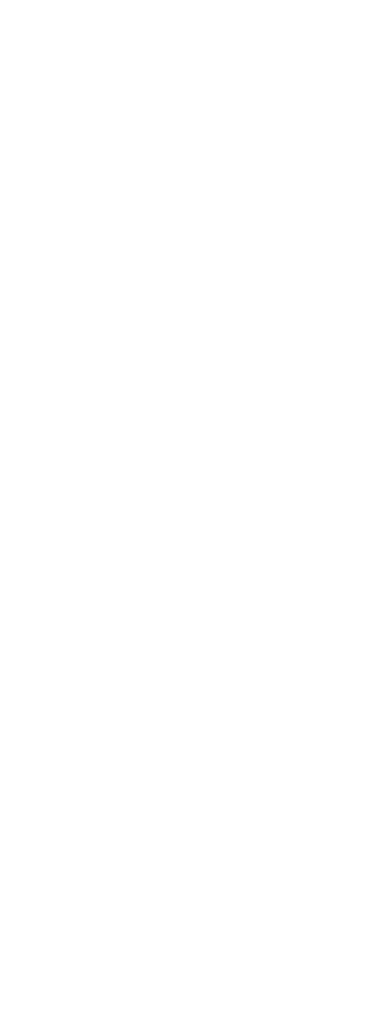
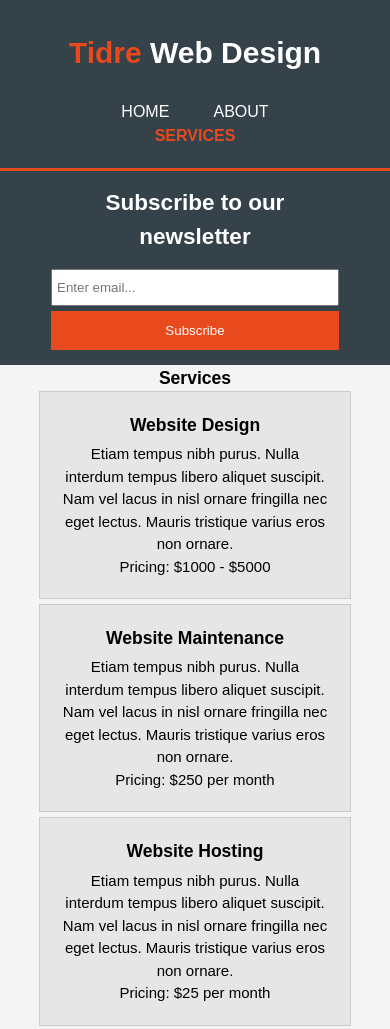
Before and after one commit to dre37167/project-1-website, a plain HTML site: page services.html in a window 390 px wide. Shown: the top 1029 px of the page. Before the commit the page ends 844 px from the top, so only its background shows below. Drawn offline with Linux system fonts and the light colour scheme.

Commit message:
now fully responsive

```diff
--- a/services.html
+++ b/services.html
@@ -0,0 +1,91 @@
+<html>
+<head>
+  <meta charset="utf-8">
+  <meta name="viewport" content="width=device-width">
+  <meta name="keywords" content="Affordable web design and Professional web design Phoenix AZ">
+  <meta name="author" content="Tidre">
+  <link rel="stylesheet" href="styles.css">
+  <title>Project 1 Website| Services</title>
+</head>
+<body>
+<header>
+  <div class="container">
+    <div id="branding">
+      <h1><span class="highlight">Tidre</span> Web Design</h1>
+    </div>
+    <nav>
+      <ul>
+        <li><a href="index.html">Home</a></li>
+        <li><a href="about.html">About</a></li>
+        <li class="current"><a href="services.html">Services</a></li>
+      </ul>
+    </nav>
+  </div>
+</header>
+
+<!-- newsletter area -->
+
+<section id="newsletter">
+  <div class="container">
+    <h1>Subscribe to our newsletter</h1>
+    <form>
+      <input type="email" placeholder="Enter email...">
+      <button type="submit" class="button_1">Subscribe</button>
+    </form>
+  </div>
+</section>
+
+<!-- boxes area -->
+
+<section id="main">
+  <div class="container">
+  <article id="main-col">
+    <h1 class="page-title">Services</h1>
+  <ul id="services">
+    <li>
+      <h3>Website Design</h3>
+      <p>Etiam tempus nibh purus. Nulla interdum tempus libero aliquet suscipit. Nam vel lacus in nisl ornare fringilla nec eget lectus. Mauris tristique varius eros non ornare.</p>
+      <p>Pricing: $1000 - $5000</p>
+    </li>
+    <li>
+      <h3>Website Maintenance</h3>
+      <p>Etiam tempus nibh purus. Nulla interdum tempus libero aliquet suscipit. Nam vel lacus in nisl ornare fringilla nec eget lectus. Mauris tristique varius eros non ornare.</p>
+      <p>Pricing: $250 per month</p>
+    </li>
+    <li>
+      <h3>Website Hosting</h3>
+      <p>Etiam tempus nibh purus. Nulla interdum tempus libero aliquet suscipit. Nam vel lacus in nisl ornare fringilla nec eget lectus. Mauris tristique varius eros non ornare.</p>
+      <p>Pricing: $25 per month</p>
+    </li>
+  </ul>
+  </article>
+  <aside id="sidebar">
+    <div class="dark">
+    <h3>Get A Quote</h3>
+    <form class="quote">
+      <div>
+      <label>Name</label><br>
+      <input type="text" placeholder="Name">
+      </div>
+      <div>
+      <label>Email</label><br>
+      <input type="email" placeholder="Email Address">
+      </div>
+      <div>
+      <label>Message</label><br>
+      <textarea placeholder="Message"></textarea>
+      </div>
+      <button class="button_1" type="submit">Send</button>
+    </form>
+    </div>
+  </aside>
+  </div>
+</section>
+
+<!--footer area  -->
+
+<footer>
+  <p>Tidre Web Design, Copyright &copy; 2019</p>
+</footer>
+</body>
+</html>
--- a/styles.css
+++ b/styles.css
@@ -160,11 +160,29 @@ aside#sidebar
   margin-top: 10px;
 }
 
+aside#sidebar .quote input, aside#sidebar .quote textarea{
+  width: 90%;
+  padding: 5px;
+}
 /* main-col */
 
 article#main-col{
   float: left;
   width: 65%;
+}
+
+/* services */
+
+ul#services li{
+  list-style: none;
+  padding: 20px;
+  border: #cccccc solid 1px;
+  margin-bottom: 5px;
+  background: #e6e6e6;
+}
+
+h3{
+  padding-bottom: 5px;
 }
 
 /* footer */
@@ -175,3 +193,37 @@ footer{
   background-color: #e8491d;
   text-align: center;
 }
+
+/* medi queries */
+
+@media(max-width: 768px){
+  header #branding,
+  header nav,
+  header nav li,
+  #newsletter h1,
+  #newsletter form,
+  #boxes .box,
+  article#main-col,
+  aside#sidebar{
+    float: none;
+    text-align: center;
+    width: 100%;
+  }
+  header{
+    padding-bottom: 20px;
+  }
+
+  #showcase h1{
+    margin-top: 40px;
+  }
+
+  #newsletter button, .quote button{
+    display: block;
+    width: 100%;
+  }
+
+  #newsletter form input[type="email"], .quote input, .quote textarea{
+    width: 100%;
+    margin-bottom: 5px;
+  }
+}
```
